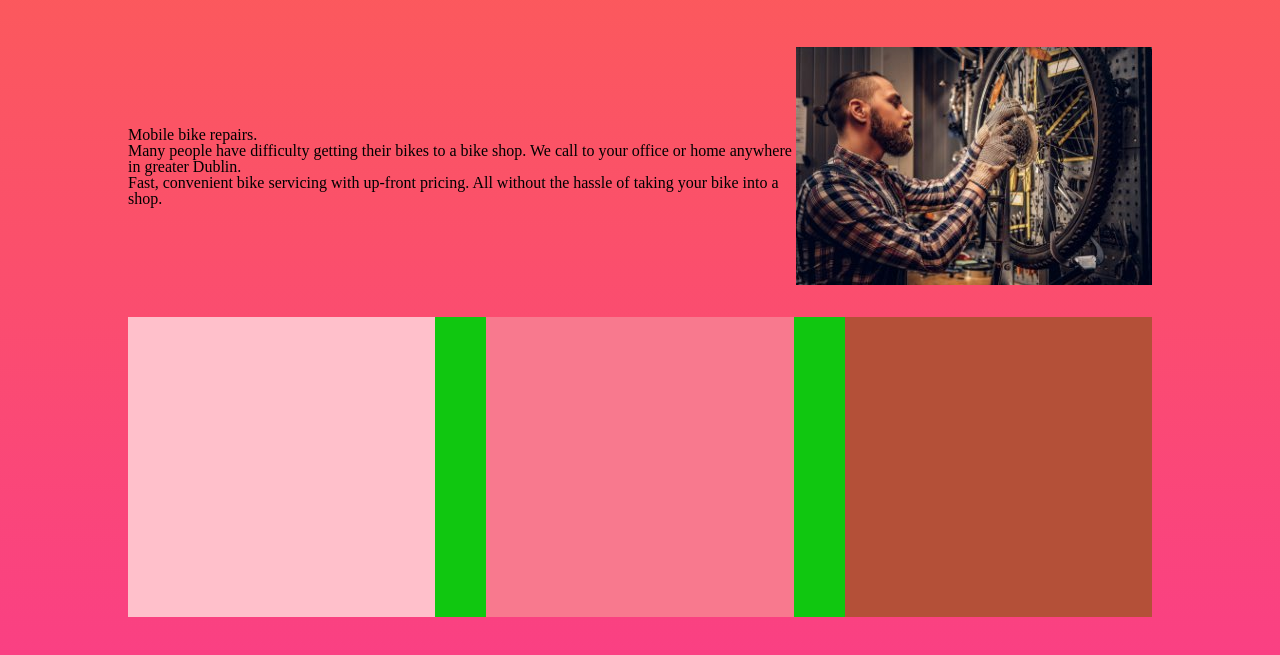
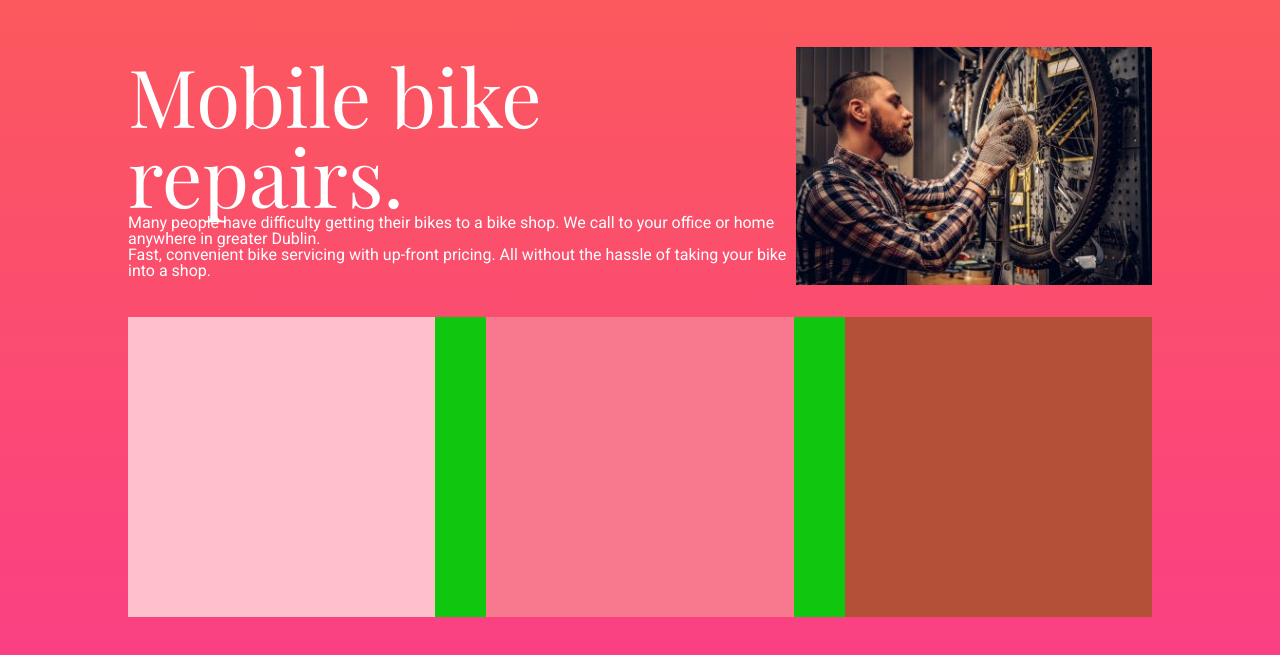
Before and after one commit to zubin131/html-css-bootstrap, a plain HTML site: page Project 2/index.html in a window 1280 px wide. Shown: the part 145-800 px from the top of the page. Drawn offline with nearby package versions, Linux system fonts and the light colour scheme.

Commit message:
added google fonts

```diff
--- a/Project 2/css/style.css
+++ b/Project 2/css/style.css
@@ -1,8 +1,11 @@
 html {
   height: 100%;
 }
+
 body {
   background-image: linear-gradient(#FC5E55, #FA4083);
+  font-family: 'Roboto', sans-serif;
+  color: white;
 }
 
 .container {
@@ -68,3 +71,8 @@ main {
 .herobox2 {
   flex: 1;
 }
+
+h1 {
+  font-size: 80px;
+  font-family: 'Playfair Display', serif;
+}
--- a/Project 2/index.html
+++ b/Project 2/index.html
@@ -11,6 +11,10 @@
   <link rel="stylesheet" href="./css/css-reset.css">
   <!-- This is my own style sheet -->
   <link rel="stylesheet" href="./css/style.css">
+
+  <link rel="preconnect" href="https://fonts.googleapis.com">
+  <link rel="preconnect" href="https://fonts.gstatic.com" crossorigin>
+  <link href="https://fonts.googleapis.com/css2?family=Playfair+Display&family=Roboto:wght@300;400&display=swap" rel="stylesheet">
 
 </head>
 
```
